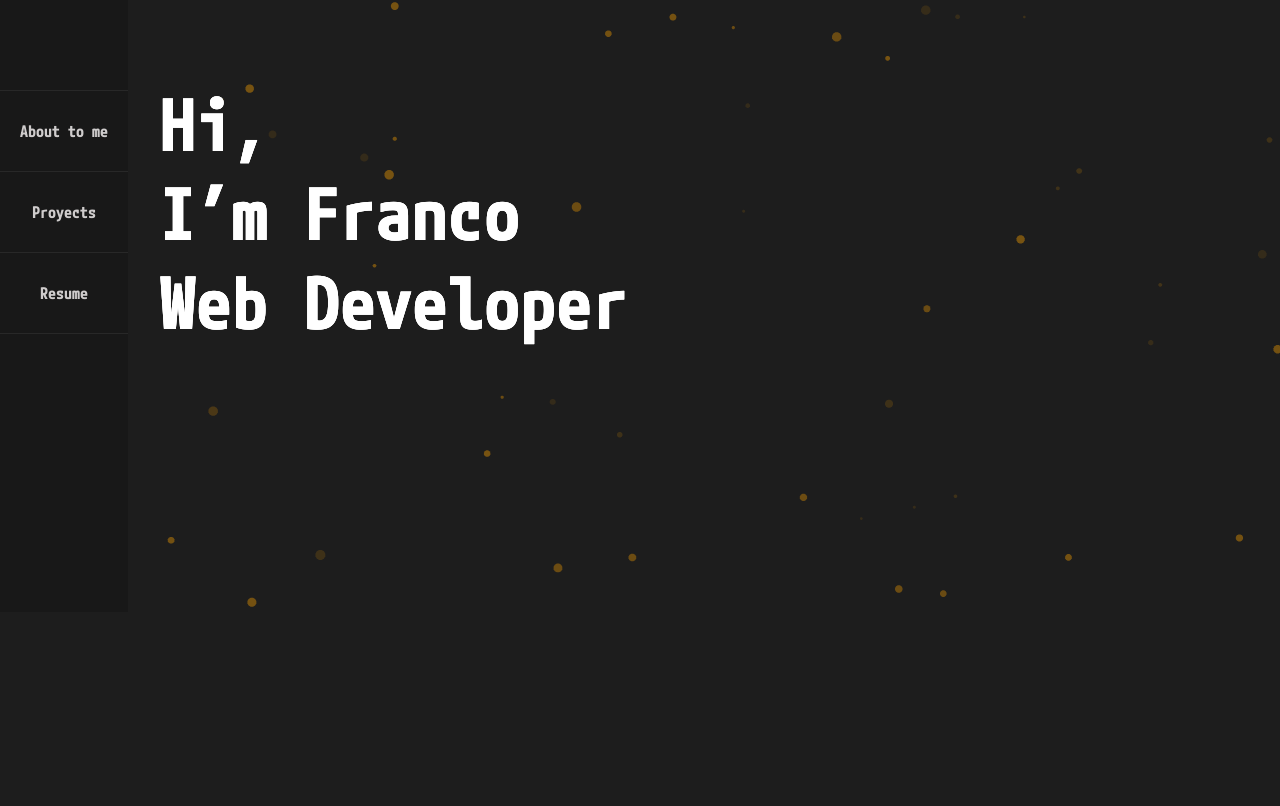
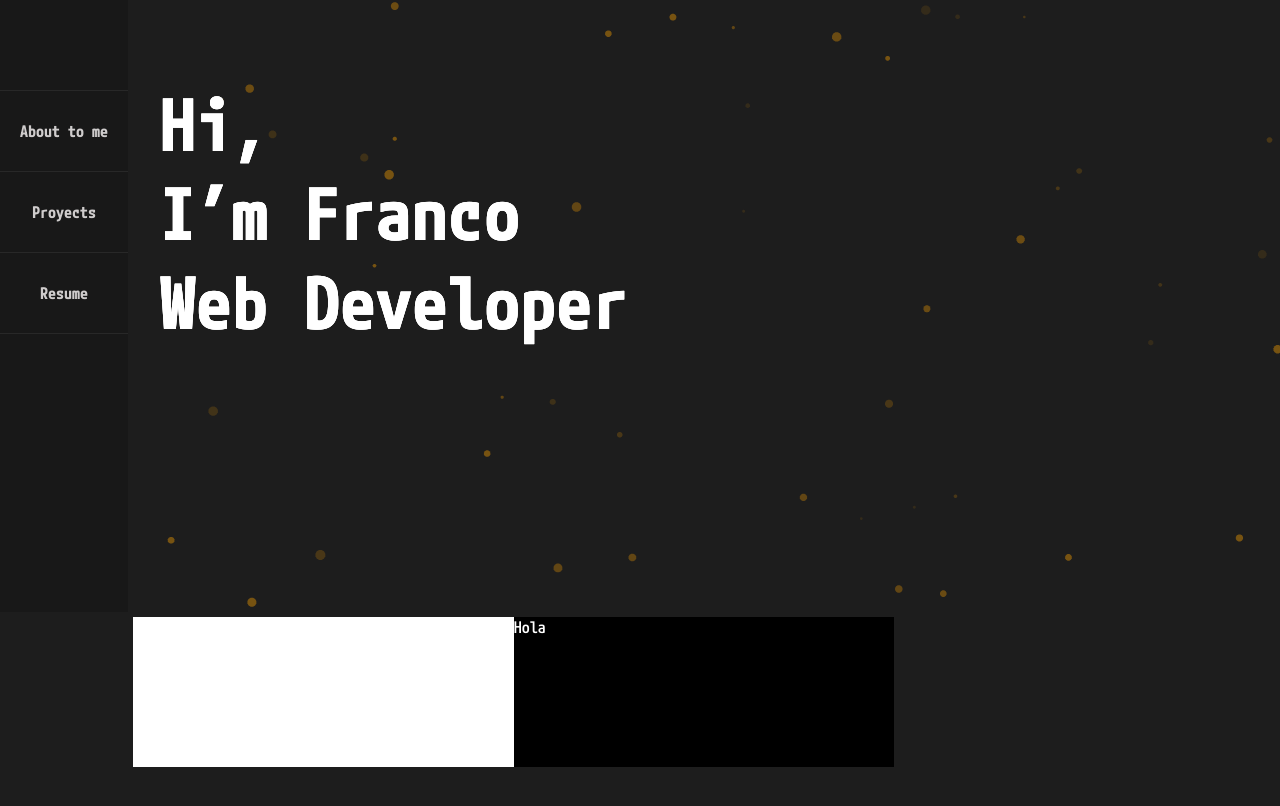
Before and after one commit to Delegado007/portafolio_fms, a React app: page / in a window 1280 px wide. Shown: the part 188-994 px from the top of the page. Before the commit the page ends 800 px from the top, so only its background shows below. Built offline with nearby package versions, Linux system fonts and the light colour scheme.

Commit message:
[ADD] stilos griya projects

```diff
--- a/src/App.js
+++ b/src/App.js
@@ -9,6 +9,7 @@ import { MenuVertical } from './component/MenuVertical'
 import { MainSection } from './component/MainSection'
 import { MPlusCodeLatin } from './styles/fontMPlusCode'
 import { DelegadoProvider } from './context/index'
+import { ProjectsGrid } from './component/ProjectsGrid'
 
 function App() {
   console.log(MPlusCodeLatin);
@@ -25,6 +26,7 @@ function App() {
           <Particles options={particlesOptions} init={particlesInit} />
           <Burguer />
           <MainSection />
+          <ProjectsGrid />
         </div>
       </DelegadoProvider>
     </>
--- a/src/component/ProjectsGrid/index.jsx
+++ b/src/component/ProjectsGrid/index.jsx
@@ -1,11 +1,15 @@
 import React from "react";
-import { Grid } from "./styles";
+import { Container, Grid } from "./styles";
 
 
-const ProjectsGrid = () => {
+export const ProjectsGrid = () => {
     return (
-        <Grid>
-            <div style={{backgroundColor: "white", gridArea: 1 / 1 / 2 / 2}}>Hola</div>
-        </Grid>
+        <Container>
+            <Grid>
+                <div style={{backgroundColor: "white", gridArea: 1 / 1 / 2 / 2}}>Hola</div>
+                <div style={{backgroundColor: "black", gridArea: 1 / 2 / 2 / 3}}>Hola</div>
+
+            </Grid>
+        </Container>
     )
 }
--- a/src/component/ProjectsGrid/styles.js
+++ b/src/component/ProjectsGrid/styles.js
@@ -2,8 +2,13 @@ import styled from 'styled-components';
 
 export const Grid = styled.div`
     display: grid;
+    height: 300px;
     grid-template-columns: repeat(3, 1fr);
     grid-template-rows: repeat(2, 1fr);
     grid-column-gap: 0px;
     grid-row-gap: 0px;
 `
+
+export const Container = styled.div`
+    padding: 5px;
+`
--- a/webpack.config.dev.js
+++ b/webpack.config.dev.js
@@ -15,7 +15,7 @@ module.exports = {
   module: {
     rules: [
       {
-        test: /\.js$/,
+        test: /\.(js|jsx)$/,
         exclude: /node_modules/,
         use: {
           loader: 'babel-loader',
--- a/webpack.config.js
+++ b/webpack.config.js
@@ -15,7 +15,7 @@ module.exports = {
   module: {
     rules: [
       {
-        test: /\.js$/,
+        test: /\.(js|jsx)$/,
         exclude: /node_modules/,
         use: {
           loader: 'babel-loader',
```
Also changed, not shown: src/component/ProjectCard/index.jsx (added, +29 -0 lines).
